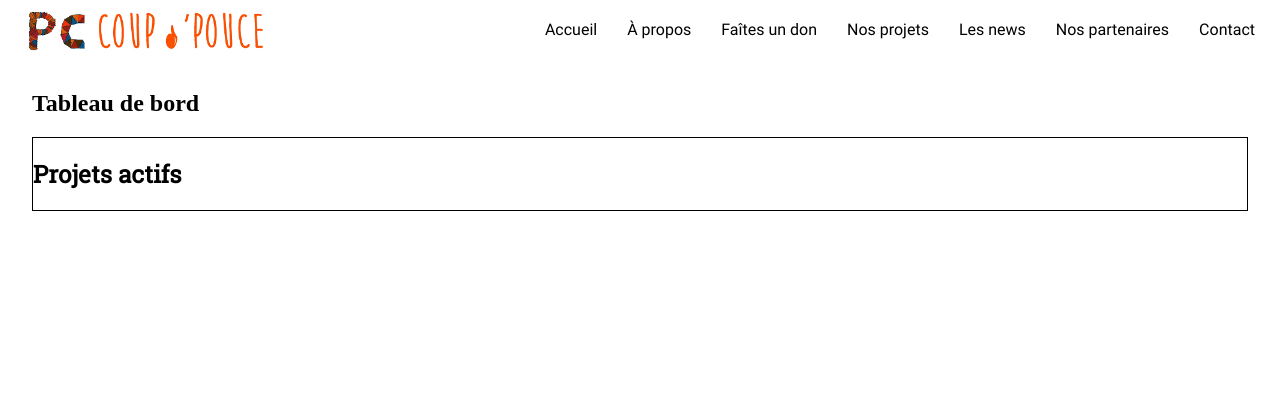
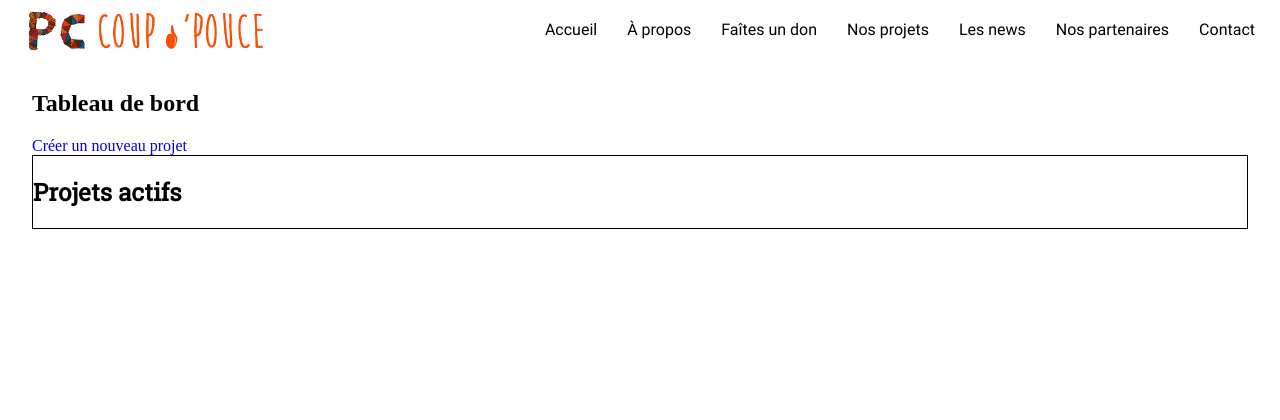
Before and after one commit to GRI-ESPCI/pccp, a Flask app: page /admin/dashboard in a window 1280 px wide. Shown: the top 420 px of the page. Run offline with Flask 2, Linux system fonts and the light colour scheme; the visitor is signed in with stand-in values (Sample User, id 1); data that the repository does not hold is empty; some libraries are stand-ins or nearby versions.

Commit message:
nouveau projet bouton

```diff
--- a/templates/admin/dashboard.html
+++ b/templates/admin/dashboard.html
@@ -9,6 +9,7 @@
 <main class="main">
     <section class="container">
         <h1>Tableau de bord</h1>
+        <a href="{{ url_for('admin.projet_new') }}">Créer un nouveau projet</a>
         <div class="dashboard-projets">
             <div class="dashboard-projets-title">
                 <h2>Projets actifs</h2>
```
